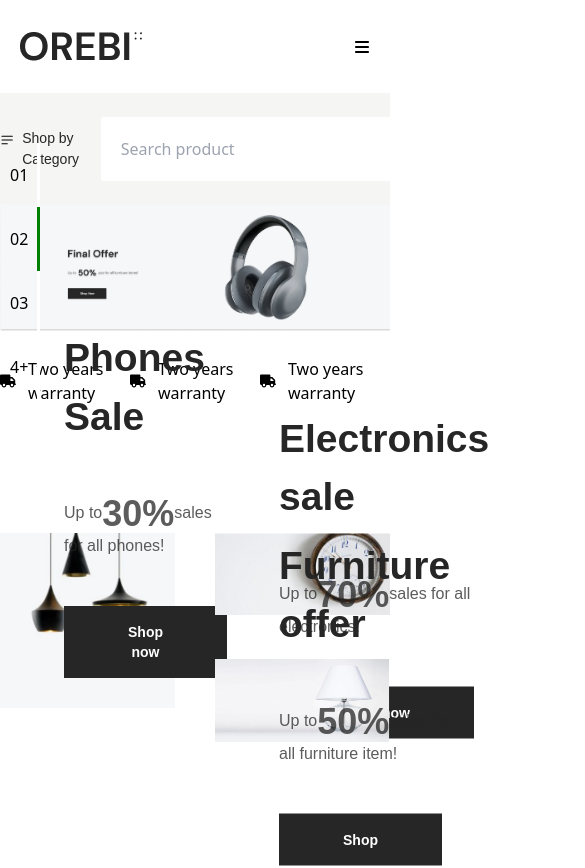
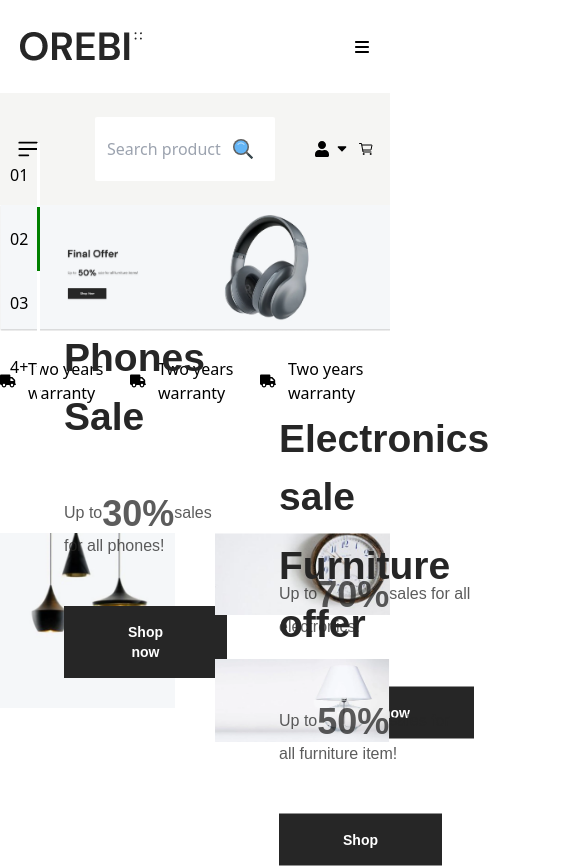
Before and after one commit to seydurrahman/FDR-2303-e-commerce, a React (Vite) app: page /shop in a window 390 px wide. Shown: the top 868 px of the page, 585 px wide, since content can reach past the window. Built offline with nearby package versions, Linux system fonts and the light colour scheme.

Commit message:
Menu responsive half done

```diff
--- a/src/Component/CommonComponent/Search.jsx
+++ b/src/Component/CommonComponent/Search.jsx
@@ -7,9 +7,9 @@ const Search = ({placeHolder}) => {
     <>
      <div className=' relative'>
      <Flex>
-        <input type="text" className='w-[641px] py-5 px-5 rounded-sm' placeholder={placeHolder}/>
+        <input type="text" className='ml-4 sm:ml-0 sm:w-[641px] w-[180px] py-5 px-3 sm:px-5 rounded-sm' placeholder={placeHolder}/>
 
-        <div className=' absolute top-1/2 -translate-y-2/4 right-5 text-2xl'>
+        <div className='absolute top-1/2 -translate-y-2/4 right-5 text-2xl'>
             <FcSearch/>
         </div>
 
--- a/src/Component/HomeComponent/MenuBar/MenuBar.jsx
+++ b/src/Component/HomeComponent/MenuBar/MenuBar.jsx
@@ -10,17 +10,17 @@ import { IoCartOutline } from "react-icons/io5";
 const MenuBar = () => {
   return (
     <>
-    <div className=' bg-secondary_bg_color py-6'>
+    <div className=' bg-secondary_bg_color py-6 px-4 sm:px-0'>
         <div className="container">
             <Flex className={"gap-x-3 justify-between items-center"}>
                 <Flex className={"gap-x-2"}>
                 <HiMiniBars3BottomLeft className=' text-2xl'/>
-                <h2 className=' menuItem cursor-pointer text-main_font_color'>Shop by Category</h2>
+                <h2 className='hidden md:block menuItem cursor-pointer text-main_font_color'>Shop by Category</h2>
                 </Flex>
                 <Search placeHolder="Search product"/>
 
-                <Flex className={"gap-x-5"}>
-                <Flex className={"gap-x-2"}>
+                <Flex className={"gap-x-2 sm:gap-x-5"}>
+                <Flex className={"gap-x-1 sm:gap-x-2"}>
                     <div>
                         <FaUser/>
                     </div>
```
